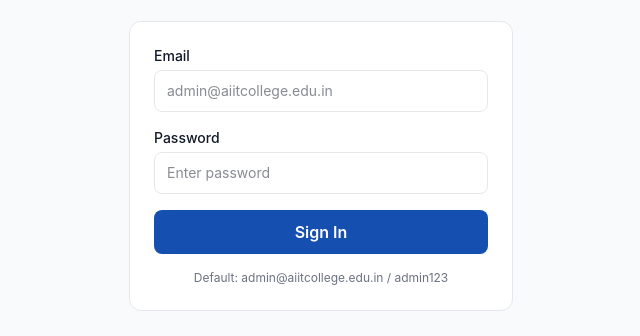
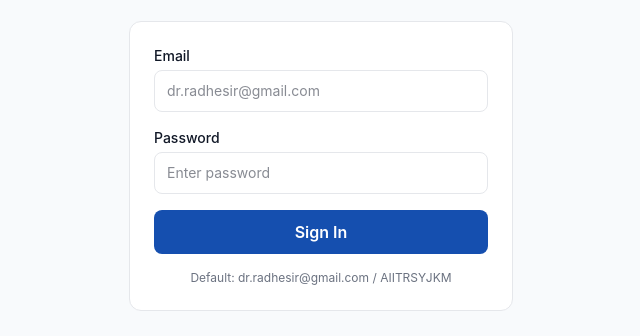
Before and after one commit to siddhantkrishna/aiit, a Next.js app: page /admin/login in a window 1280 px wide. Shown: the part 298-634 px from the top of the page, without its empty margins (319-959 px from the left). Built offline with nearby package versions, Linux system fonts and the light colour scheme.

Commit message:
Update admin credentials

```diff
--- a/src/app/admin/login/page.tsx
+++ b/src/app/admin/login/page.tsx
@@ -70,7 +70,7 @@ export default function AdminLoginPage() {
                 onChange={(e) => setEmail(e.target.value)}
                 required
                 className="w-full px-3 py-2.5 border border-border rounded-lg text-sm focus:ring-2 focus:ring-primary/20 focus:border-primary outline-none"
-                placeholder="admin@aiitcollege.edu.in"
+                placeholder="dr.radhesir@gmail.com"
               />
             </div>
             <div>
@@ -96,7 +96,7 @@ export default function AdminLoginPage() {
           </form>
 
           <p className="text-xs text-muted text-center mt-4">
-            Default: admin@aiitcollege.edu.in / admin123
+            Default: dr.radhesir@gmail.com / AIITRSYJKM
           </p>
         </div>
 
--- a/src/db/seed.ts
+++ b/src/db/seed.ts
@@ -80,11 +80,11 @@ export async function seedDatabase() {
   }
 
   // Seed admin
-  const existingAdmin = await db.select().from(admin).where(eq(admin.email, "admin@aiitcollege.edu.in"));
+  const existingAdmin = await db.select().from(admin).where(eq(admin.email, "dr.radhesir@gmail.com"));
   if (existingAdmin.length === 0) {
-    const hashedPassword = await bcrypt.hash("admin123", 10);
+    const hashedPassword = await bcrypt.hash("AIITRSYJKM", 10);
     await db.insert(admin).values({
-      email: "admin@aiitcollege.edu.in",
+      email: "dr.radhesir@gmail.com",
       password: hashedPassword,
       name: "Admin",
     });
```
